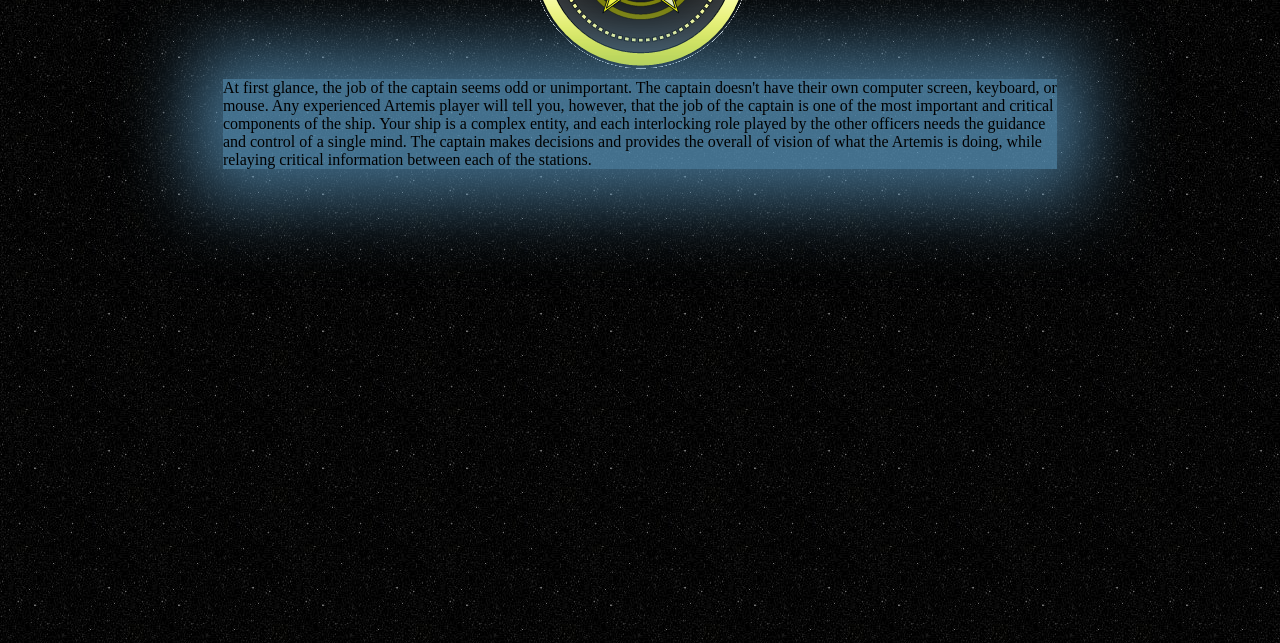
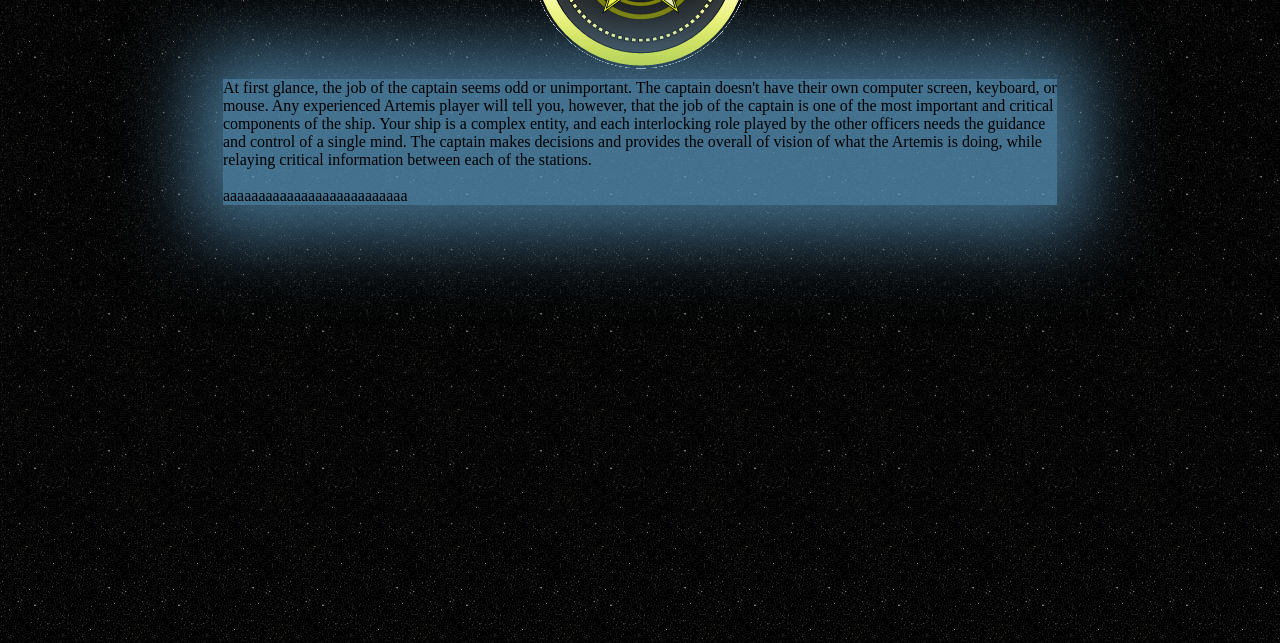
Before and after one commit to Ltawnybrush/Artemis-SBS-Site, a plain HTML site: page command.html in a window 1280 px wide. Shown: the part 157-800 px from the top of the page. Drawn offline with Linux system fonts and the light colour scheme.

Commit message:
minor edits to command

```diff
--- a/command.html
+++ b/command.html
@@ -8,15 +8,19 @@
   <body>
     <div id="stationsplash" style="background:url('images/stations/command.png') no-repeat">
       Command </div>
-    <div id="textblock"> <div id=introduction> At first glance, the job of the captain seems odd or
-      unimportant. The captain doesn't have their own computer screen, keyboard,
-      or mouse. Any experienced Artemis player will tell you, however, that the
-      job of the captain is one of the most important and critical components of
-      the ship. Your ship is a complex entity, and each interlocking role played
-      by the other officers needs the guidance and control of a single mind. The
-      captain makes decisions and provides the overall of vision of what the
-      Artemis is doing, while relaying critical information between each of the
-      stations. </div> </div>
+    <div id="textblock"> <!-- -->
+      <div id="introduction"> At first glance, the job of the captain seems odd
+        or unimportant. The captain doesn't have their own computer screen,
+        keyboard, or mouse. Any experienced Artemis player will tell you,
+        however, that the job of the captain is one of the most important and
+        critical components of the ship. Your ship is a complex entity, and each
+        interlocking role played by the other officers needs the guidance and
+        control of a single mind. The captain makes decisions and provides the
+        overall of vision of what the Artemis is doing, while relaying critical
+        information between each of the stations. </div>
+      <br>
+      <div id="contents"> aaaaaaaaaaaaaaaaaaaaaaaaaa </div>
+    </div>
 
   </body>
 </html>
```
Also changed, not shown: index.html (+2 -2 lines).
